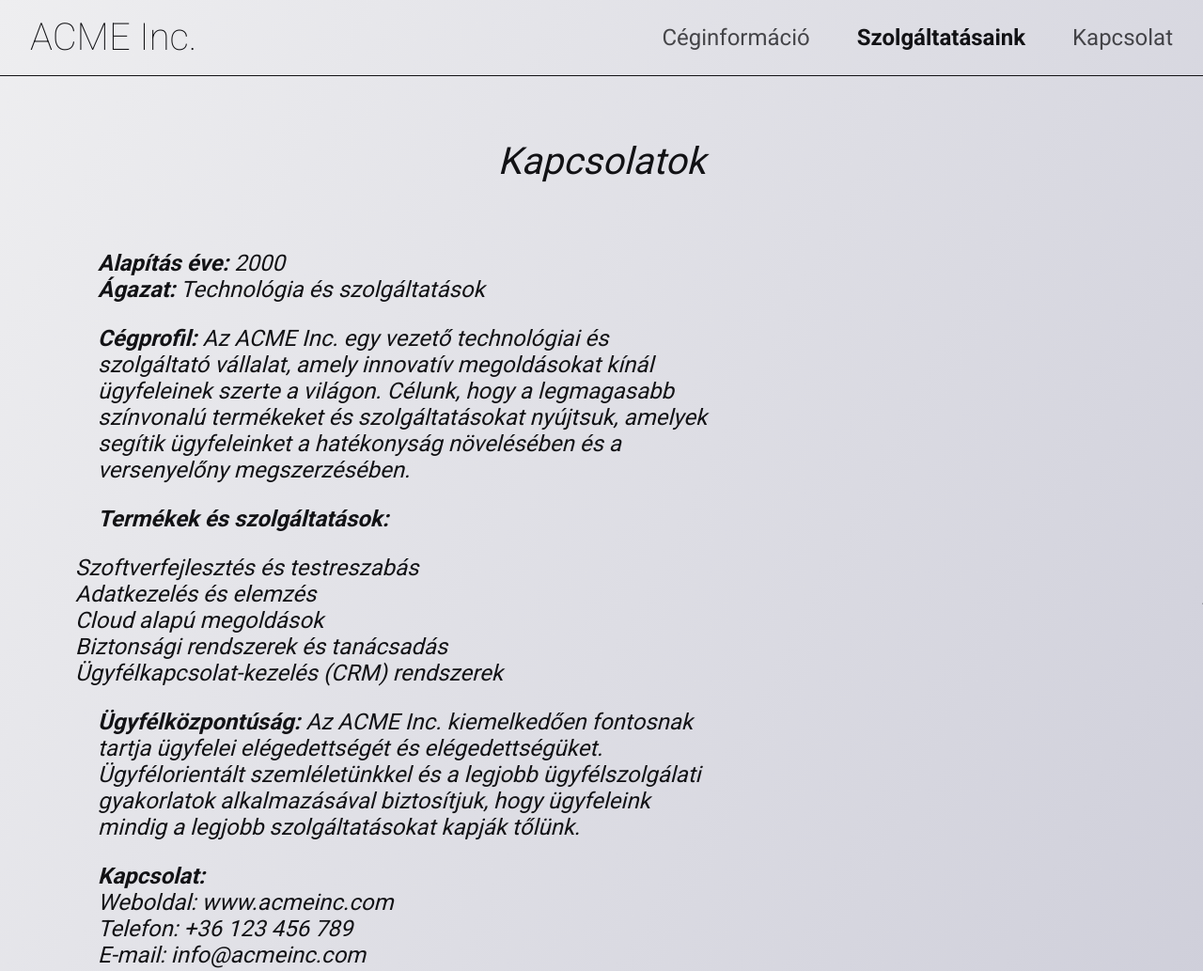
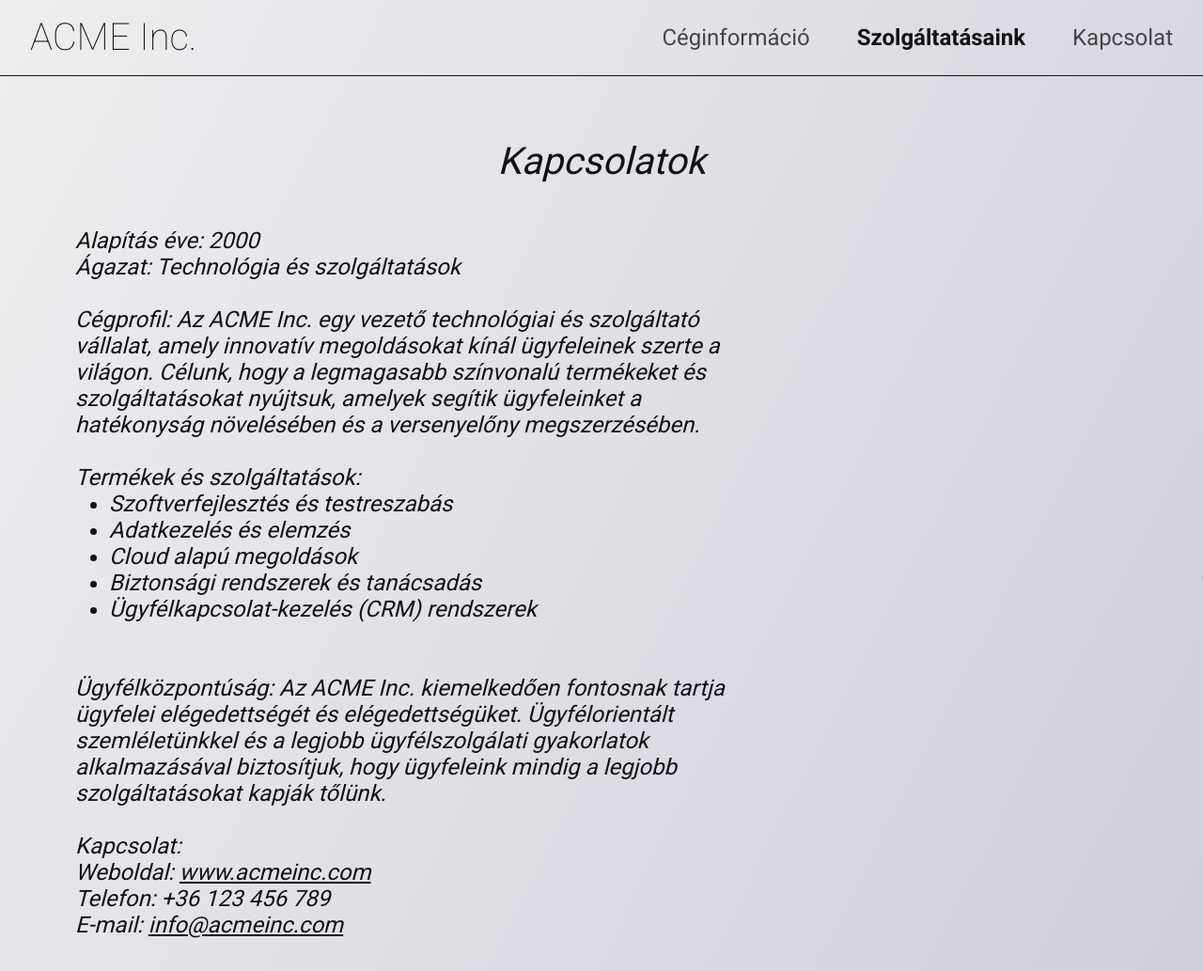
Before and after one commit to Konisua/frontend-projektfeladat, a plain HTML site: page kapcsolat.html in a window 1280 px wide. Shown: the top 1033 px of the page at 94% size. Drawn offline with Linux system fonts and the light colour scheme.

Commit message:
Kapcsolat lista, Szolgáltatások anim fix

```diff
--- a/kapcsolat.html
+++ b/kapcsolat.html
@@ -37,43 +37,33 @@
       <h2 class="titles">Kapcsolatok</h2>
       <div class="container container-kapcsolatok flex-row">
         <section>
-          <p>
           <span>Alapítás éve:</span> 2000<br />
           <span>Ágazat:</span>
           Technológia és szolgáltatások
-          </p>
-          <p>
+          <br /><br />
           <span>Cégprofil:</span> Az ACME Inc. egy vezető technológiai és
           szolgáltató vállalat, amely innovatív megoldásokat kínál ügyfeleinek
-            szerte a világon. Célunk, hogy a legmagasabb színvonalú termékeket
-            és szolgáltatásokat nyújtsuk, amelyek segítik ügyfeleinket a
-            hatékonyság növelésében és a versenyelőny megszerzésében.
-          </p>
-          <p>
+          szerte a világon. Célunk, hogy a legmagasabb színvonalú termékeket és
+          szolgáltatásokat nyújtsuk, amelyek segítik ügyfeleinket a hatékonyság
+          növelésében és a versenyelőny megszerzésében.<br /><br />
           <span>Termékek és szolgáltatások:</span>
           <ul>
-            <li>Szoftverfejlesztés és
-              testreszabás</li>
-               <li>Adatkezelés és elemzés</li>
-               <li> Cloud alapú megoldások
-              </li>
-              <li>Biztonsági rendszerek és tanácsadás</li>
-              <li>Ügyfélkapcsolat-kezelés (CRM)
-            rendszerek</li>
-
+            <li><span>Szoftverfejlesztés és testreszabás</span></li>
+            <li><span>Adatkezelés és elemzés</span></li>
+            <li><span>Cloud alapú megoldások</span></li>
+            <li><span>Biztonsági rendszerek és tanácsadás</span></li>
+            <li><span>Ügyfélkapcsolat-kezelés (CRM) rendszerek</span></li>
           </ul>
-          </p>
-          <p>
+          <br /><br />
           <span>Ügyfélközpontúság:</span> Az ACME Inc. kiemelkedően fontosnak
           tartja ügyfelei elégedettségét és elégedettségüket. Ügyfélorientált
           szemléletünkkel és a legjobb ügyfélszolgálati gyakorlatok
           alkalmazásával biztosítjuk, hogy ügyfeleink mindig a legjobb
-            szolgáltatásokat kapják tőlünk.
-          </p>
-          <p>
-            <span>Kapcsolat:</span> <br />Weboldal: www.acmeinc.com
-            <br />Telefon: +36 123 456 789 <br />E-mail: info@acmeinc.com
-          </p>
+          szolgáltatásokat kapják tőlünk.<br /><br />
+          <span>Kapcsolat:</span><br />
+          Weboldal: <a href="https://www.notion.so/starschema/www.acmeinc.com">www.acmeinc.com</a><br />
+          Telefon: +36 123 456 789<br />
+          E-mail: <a href="mailto: info@acmeinc.com">info@acmeinc.com</a>
         </section>
         <aside>Térkép lesz</aside>
       </div>
--- a/style.css
+++ b/style.css
@@ -216,23 +216,24 @@ a {
 }
 
 .link-szolgaltatas {
+  position: relative;
   font-size: 24px;
   font-weight: 400;
   line-height: normal;
   text-decoration-line: underline;
   align-self: flex-end;
   text-wrap: nowrap;
-  margin-left: -100px;
+  margin-left: -84px;
 }
 @keyframes linkAnim {
   0% {
-    margin-left: -100px;
+    left: 0px;
   }
   50% {
-    margin-left: -110px;
+    left: -10px;
   }
   100% {
-    margin-left: -100px;
+    left: 0px;
   }
 }
 .link-szolgaltatas:hover {
@@ -331,13 +332,19 @@ a {
   line-height: normal;
   width: 702px;
 }
-.container-kapcsolatok > section > p {
-  margin: 1em;
+.container-kapcsolatok > span {
+  font-weight: 700;
 }
-
-.container-kapcsolatok span {
-  font-size: 24px;
-  font-style: italic;
-  font-weight: 700;
-  line-height: normal;
+.container-kapcsolatok ul {
+  list-style-type: disc;
+  list-style-position: inside;
+  padding-left: 10px;
+  padding-left: 16px;
 }
+.container-kapcsolatok li span {
+  position: relative;
+  left: -12px;
+}
+.container-kapcsolatok a {
+  text-decoration: underline;
+}
```
Lines whose indentation alone changed are shown as unchanged.
